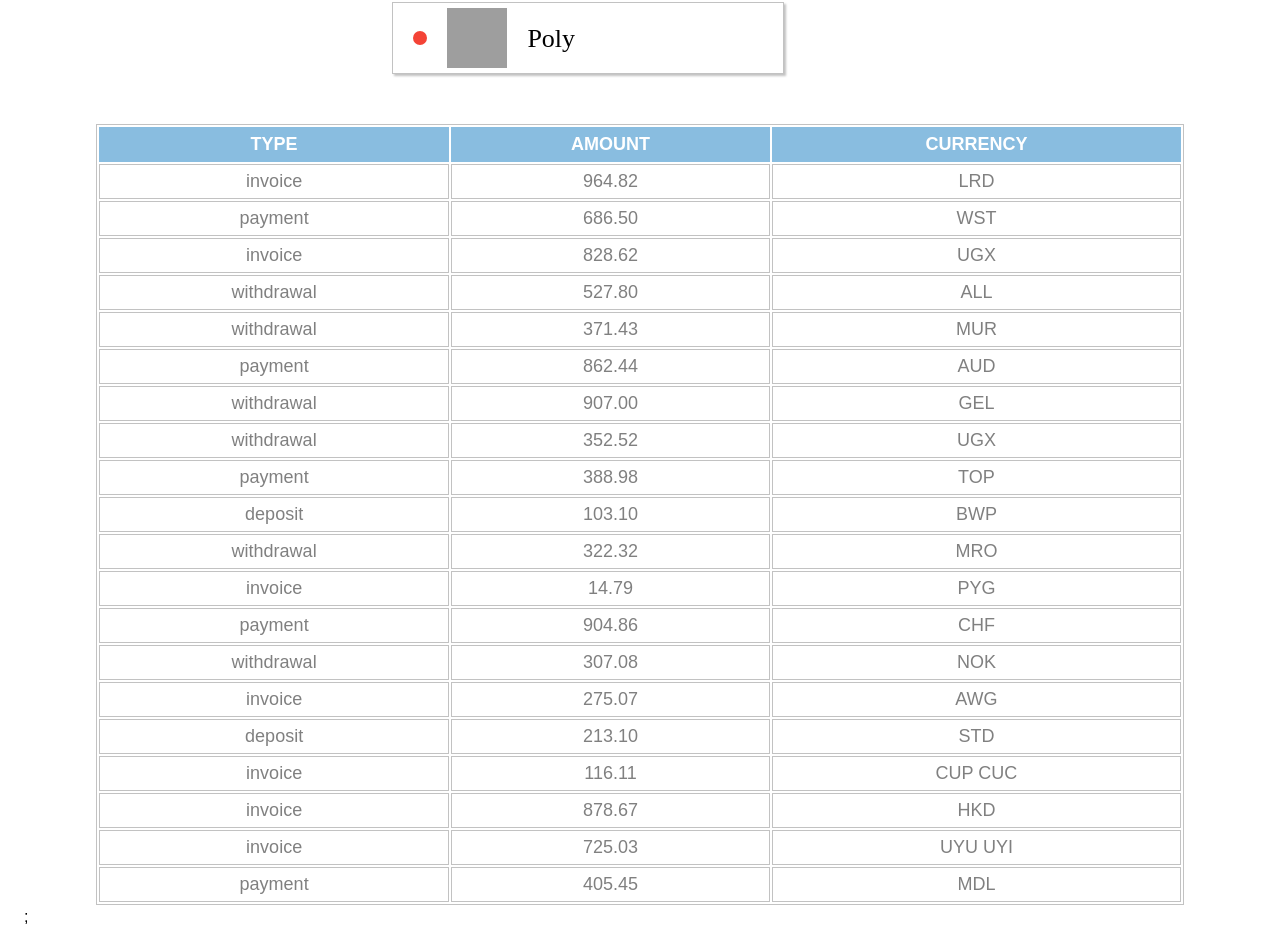
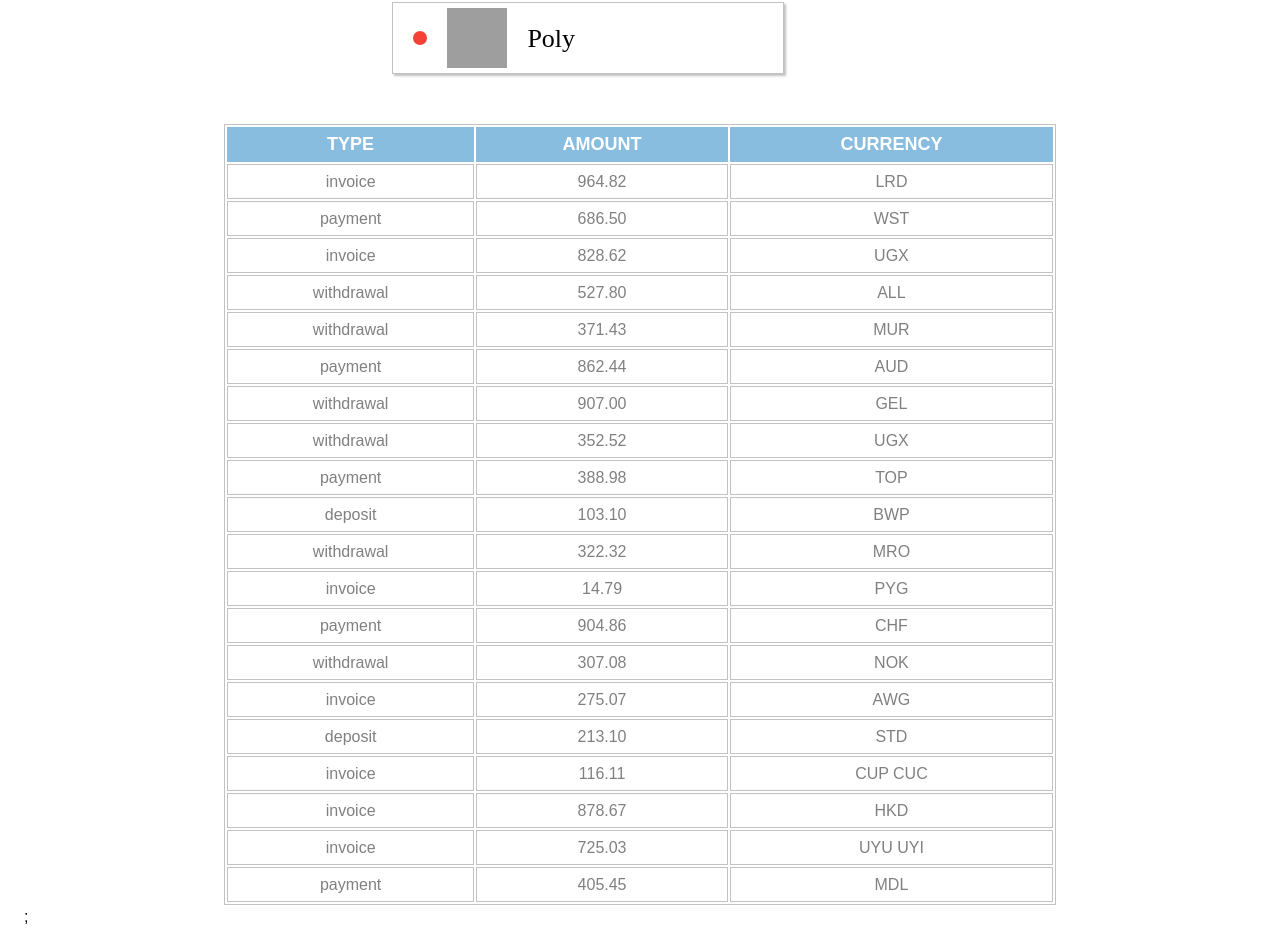
Before and after one commit to AnnaKostyanaya/goit-react-hw-01-components, a React (Create React App) app: page / in a window 1280 px wide. Shown: the part 1100-2044 px from the top of the page. Built offline with nearby package versions, Linux system fonts and the light colour scheme; grey boxes are pictures that could not be loaded.

Commit message:
changed styles

```diff
--- a/src/components/TransactionHistory/TransactionHistory.styled.js
+++ b/src/components/TransactionHistory/TransactionHistory.styled.js
@@ -4,7 +4,7 @@ export const TransactionTable = styled.table`
   margin-top: 50px;
   margin-left: auto;
   margin-right: auto;
-  width: 85vw;
+  width: 65vw;
   border: 1px solid #8080807a;
 `;
 
@@ -20,7 +20,7 @@ export const TableHead = styled.thead`
 
 export const TableLine = styled.tr`
   height: 35px;
-  font-size: 18px;
+  font-size: 16px;
   color: grey;
   text-align: center;
   border: 1px solid #8080807a;
```
